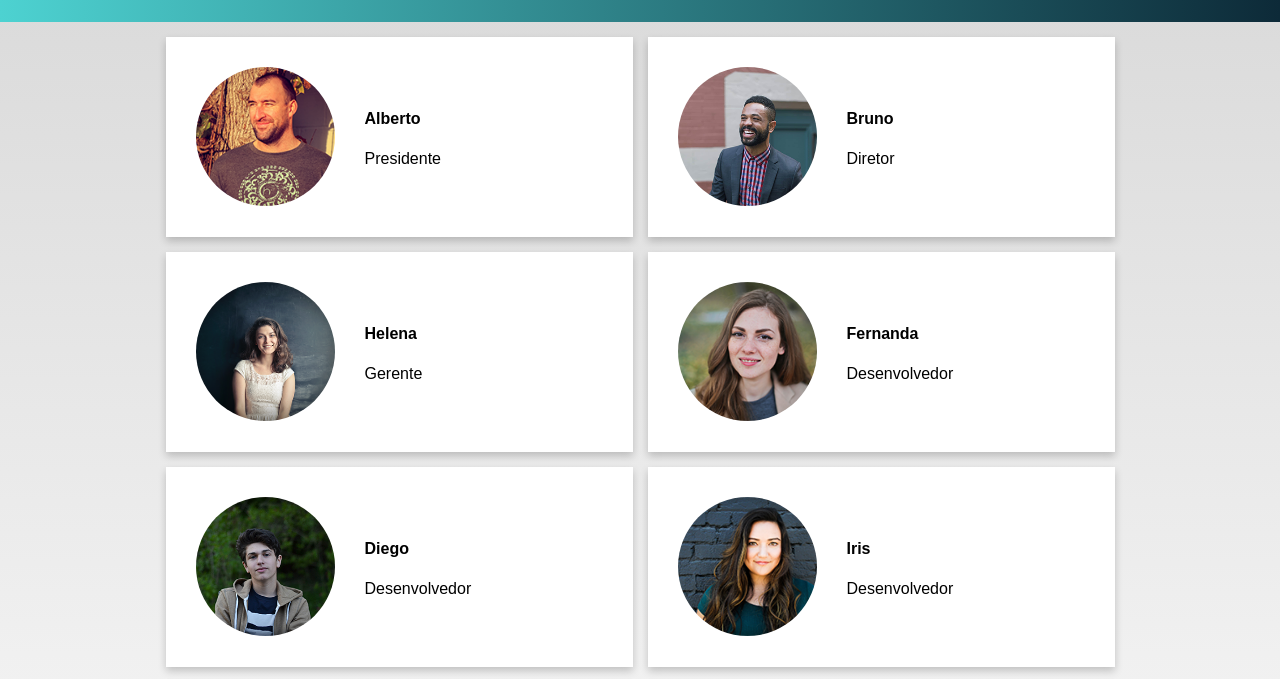
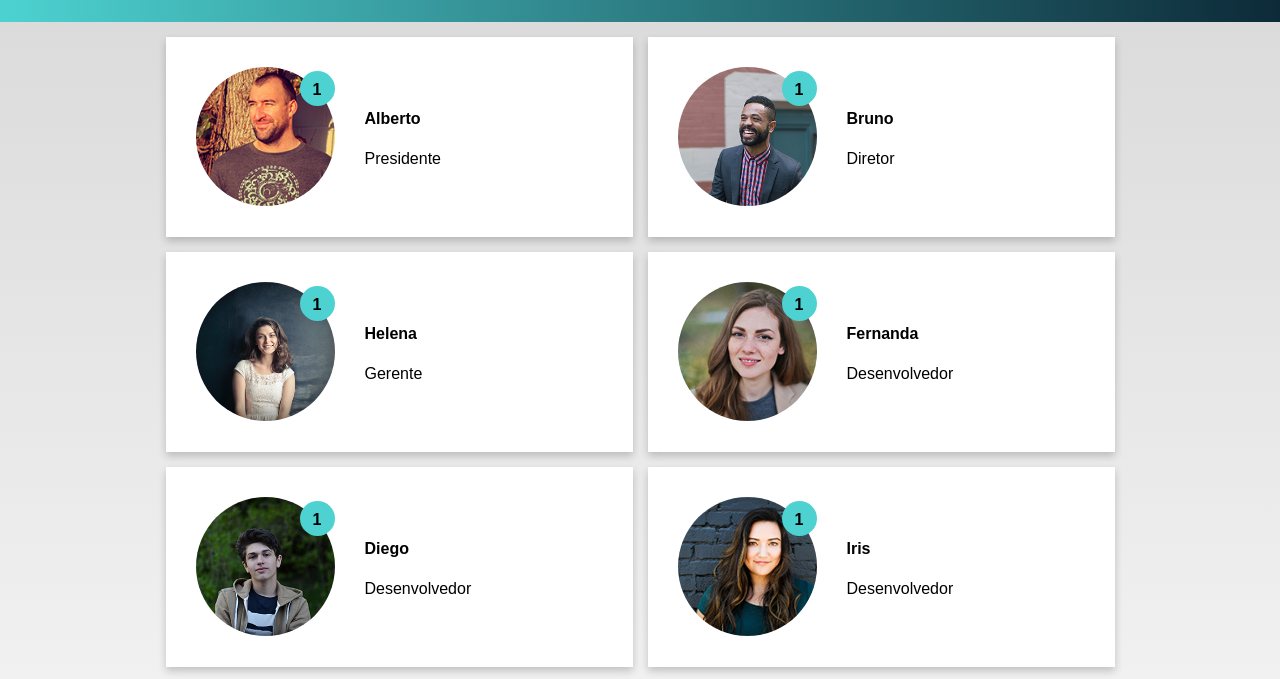
Before and after one commit to jefersonpa/commcepta, a plain HTML site: page index.html in a window 1280 px wide. Shown: the part 78-757 px from the top of the page. Drawn offline with Linux system fonts and the light colour scheme.

Commit message:
modificaçao de tags html

```diff
--- a/assets/sass/components/_card.scss
+++ b/assets/sass/components/_card.scss
@@ -9,6 +9,21 @@
   @media (min-width: $breakpoint-md) {
     padding-left: 7.5px; // Corrige o gap deixado pela margin dos cards
   }
+}
+
+.cardBadge {
+  position: absolute;
+  left: 134px; // 139 tamanho img - 5 padding do badge
+  top: 34px; // 30 Margem + 5 padding do badge
+  background: $cor-primaria;
+  text-align: center;
+  border-radius: 50%;
+  color: black;
+  padding: 10px;
+  width: 15px;
+  height: 15px;
+  font-weight: bold;
+  // font-size: 20px;
 }
 
 .card {
@@ -26,6 +41,7 @@
   box-shadow: 0 4px 8px 0 rgba(0, 0, 0, 0.2) !important;
   transition: 0.3s;
 
+  // Tamanho ocupado pelo card
   width: 100% !important;
   @media (min-width: $breakpoint-md) {
     width: 50% !important;
@@ -37,6 +53,7 @@
     width: 33% !important;
   }
 
+  // Card grande
   &__selecionado {
     width: 100% !important;
     margin-right: 0;
--- a/index.html
+++ b/index.html
@@ -58,15 +58,15 @@
           element.nome +
           "' class='imgCard' /> " +
           "  <div class='cardContainer'> " +
-          '    <p><b>NOME: </b>' +
+          '    <p>NOME: <b>' +
           element.nome +
-          '</p> ' +
-          '    <p><b>CARGO: </b>' +
+          '</b></p> ' +
+          '    <p>CARGO: <b>' +
           element.cargo +
-          '</p> ' +
-          '    <p><b>IDADE: </b>' +
+          '</b></p> ' +
+          '    <p>IDADE: <b>' +
           element.idade +
-          '</p> ' +
+          '</b></p> ' +
           '  </div> ' +
           '</div>  ';
       }
@@ -106,19 +106,22 @@
             document.getElementById('cardData').innerHTML +=
               "<div class='card'  id='card" +
               element.id +
-              '\'  onclick="toggleSelected(this.id)"><img src=\'./assets/img/' +
+              '\'  onclick="toggleSelected(this.id)">' +
+              "<img src='./assets/img/" +
               element.foto +
               "' " +
               "alt='Avatar do(a) funcionário(a) " +
               element.nome +
-              "' class='imgCard' /> " +
-              "     <div class='cardContainer'>         " +
-              '       <h4><b>' +
+              "' class='imgCard' /> <div class='cardBadge'>1 </div>" +
+              "     <div class='cardContainer'>" +
+              '       <h4>' +
+              '         <b>' +
               element.nome +
-              '</b></h4> ' +
+              '         </b>' +
+              '       </h4> ' +
               '       <p>' +
               element.cargo +
-              '</p> ' +
+              '       </p> ' +
               '     </div> ' +
               '   </div>  ' +
               ' </div>';
```
Also changed, not shown: assets/css/style.min.css.
